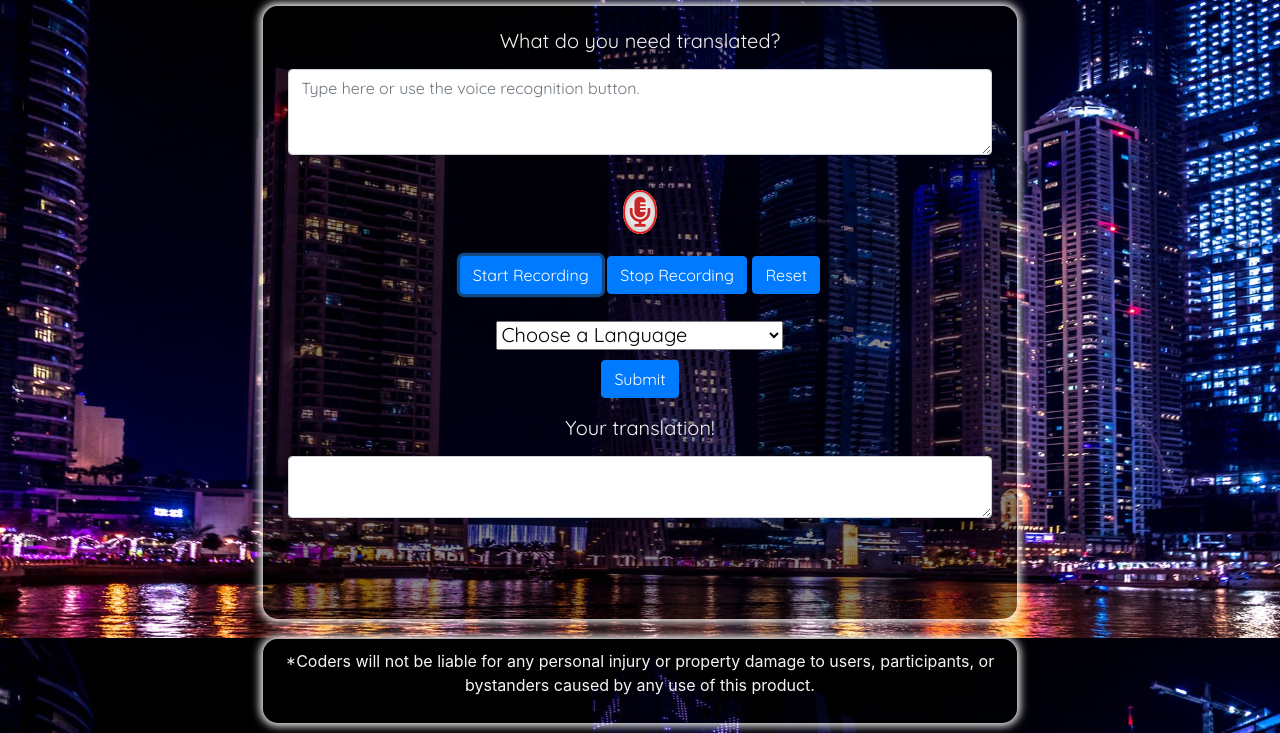
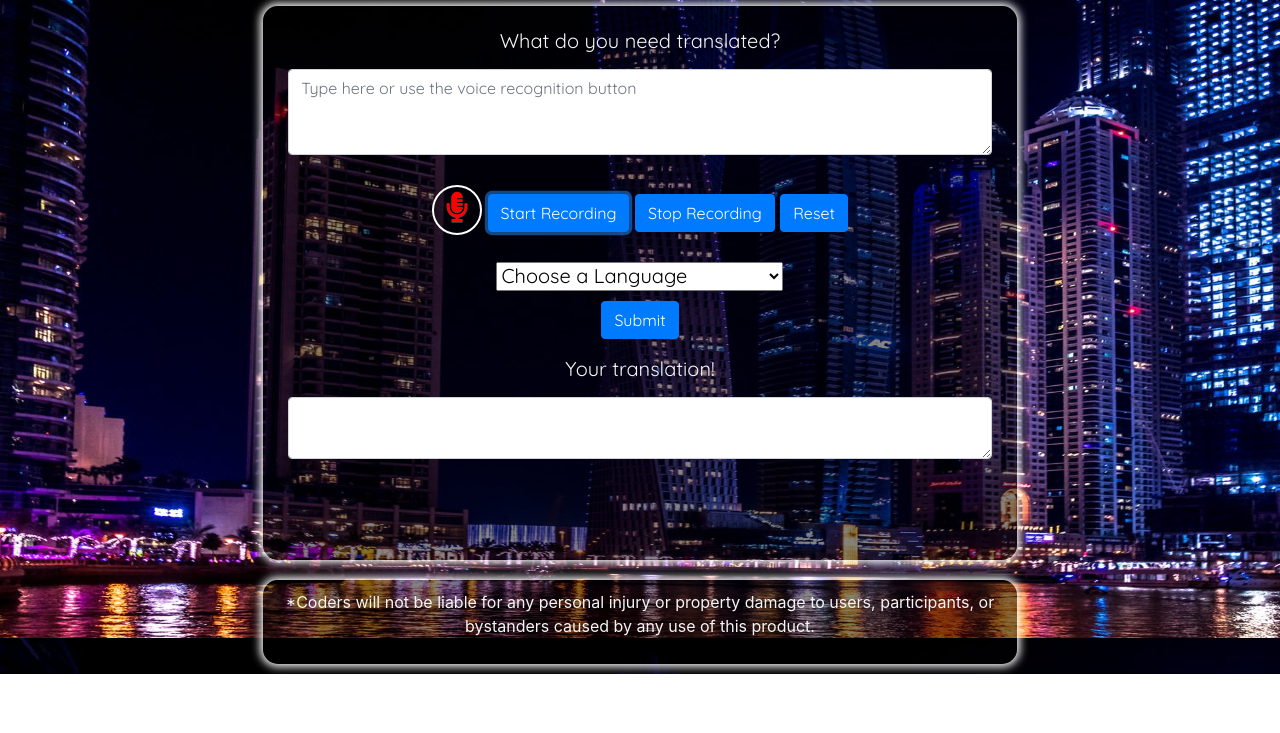
Before and after one commit to toomusa/Miss-Translations, a plain HTML site: page index.html in a window 1280 px wide. Both pictures are taken after a click on the button "Start Recording". Shown: the part 162-895 px from the top of the page. After the commit the page ends 836 px from the top, so only its background shows below. Drawn offline with nearby package versions, Linux system fonts and the light colour scheme; a web font is replaced by a local one.

Commit message:
all branches merged

```diff
--- a/assets/css/style.css
+++ b/assets/css/style.css
@@ -42,26 +42,25 @@
 }
 
 
-/* .active-mic {
+.active-mic {
     color: red;
+    border: 2px solid red;
+}
 
-} */
+#microphone-icon {
 
-.icon i{
-
-    background: #fff;
-    color: rgba(199, 23, 23, 0.938);
+    /* background: #fff; */
     font-size: 30px;
     padding: 5px;
-    width: 100px;
-    height: 100px;
+    width: 50px;
+    height: 50px;
     text-align: center;
-    line-height: 45px;
+    /* line-height: 45px; */
     border-radius: 50%;
-    border:2px solid rgb(228, 27, 27);
+    border: 2px solid white;
     -webkit-box-shadow:inset 0 0 15px 0 rgba(0,0,0,0.3);
     box-shadow:inset 0 0 15px 0 rgba(0,0,0,0.3);
     text-shadow: 0 1px 0 rgba(255,255,255,0.3);
-    text-align: center;
-    display: none;
+    /* text-align: center; */
+
  }
--- a/assets/javascript/code.js
+++ b/assets/javascript/code.js
@@ -43,13 +43,23 @@ const randomOf = (arr) => {
     return chosenArr;
 }
 
+// function checkRegex(){
+//     let input = $('#inputArea').val()
+//     let check = /[ˆ(\d|+|\-)]/
+//     if(check.test(input) === true) {
+//         alert("try again");
+//         return;
+//     }
+// }
+
 $(document).on("click", "#submit-request", function (event) {
     event.preventDefault();
+    userInput = $("#user-input").val().trim();
+    userArray = userInput.split(" ");
+    // checkRegex();
     $("#real-output").hide();
     $("#real-output").empty();
     $("#real-translation").hide()
-    userInput = $("#user-input").val().trim();
-    userArray = userInput.split(" ");
     $("#output").empty();
     renderedObject = {};
     userObject = {};
--- a/assets/javascript/voicecode.js
+++ b/assets/javascript/voicecode.js
@@ -48,9 +48,9 @@ $('#start-recording').on('click', function (e) {
     }
     recognition.start();
     // recording icon
-    // $("#microphone-icon").addClass("active-mic");
+    $("#microphone-icon").addClass("active-mic");
 
-    $("#microphone-icon").show();
+    // $("#microphone-icon").show();
 
 
 
@@ -60,8 +60,8 @@ $('#start-recording').on('click', function (e) {
 $('#pause-recording').on('click', function (e) {
     recognition.stop();
     // pause icon
-    // $("#microphone-icon").removeClass("active-mic");
-    $("#microphone-icon").hide();
+    $("#microphone-icon").removeClass("active-mic");
+    // $("#microphone-icon").hide();
 
 });
 
--- a/index.html
+++ b/index.html
@@ -44,10 +44,10 @@
         <form>
           <div class="form-group" id="form-input">
             <label for="exampleFormControlTextarea1">What do you need translated?</label>
-            <textarea class="form-control" id="user-input" placeholder="Type here or use the voice recognition button." rows="3"></textarea>
+            <textarea class="form-control" id="user-input" placeholder="Type here or use the voice recognition button" rows="3"></textarea>
             <!--Buttons & icons to start comands voice-->
             <br>
-            <p class="icon"><i class="fas fa-microphone-alt" id="microphone-icon" ></i></p>
+            <i class="fas fa-microphone-alt" id="microphone-icon"></i>
             <button type="button" class="btn btn-primary" id="start-recording">Start Recording</button>
             <button type="button" class="btn btn-primary" id="pause-recording">Stop Recording </i></button>
             <button type="button" class="btn btn-primary" id="delete-content">Reset</button>
```
